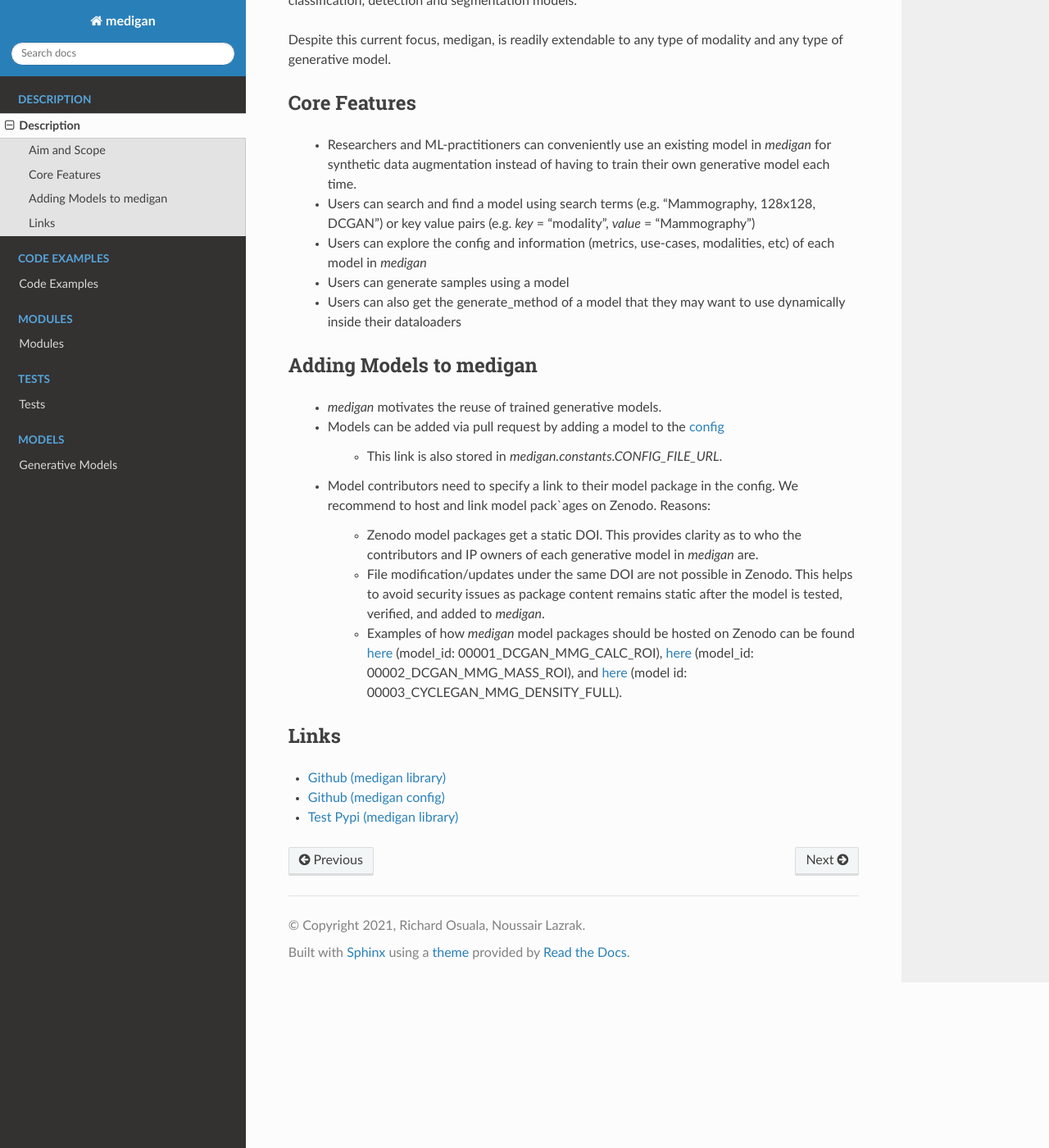
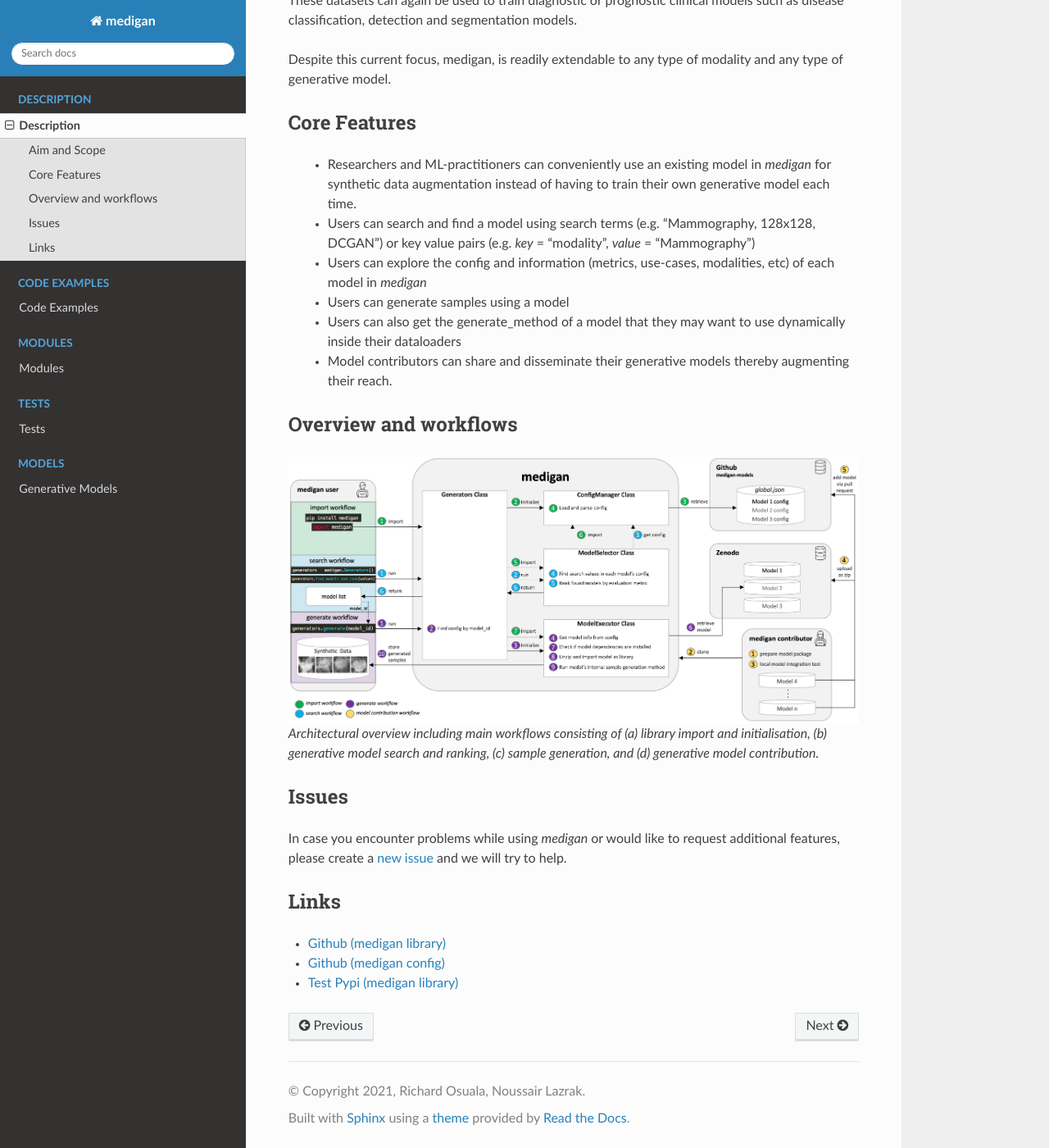
Before and after one commit to RichardObi/medigan, a Sphinx documentation site: the page built from docs/source/description.rst, in a window 1280 px wide and 1400 px high, scrolled down 479 px. Shown: the whole window at 82% size. Built offline with Sphinx 7.4.7 and the Read the Docs theme 2.0.0, drawn with Linux system fonts in a browser that asks for light colours; some of the changed text lies outside the part shown.

Commit message:
Added 00004 model to documentation. Adjusted description.rst and models.rst

```diff
--- a/docs/source/description.rst
+++ b/docs/source/description.rst
@@ -26,22 +26,22 @@
 
     - Users can also get the generate_method of a model that they may want to use dynamically inside their dataloaders
 
-Adding Models to medigan
+    - Model contributors can share and disseminate their generative models thereby augmenting their reach.
+
+
+Overview and workflows
 ___________________________
 
-    - `medigan` motivates the reuse of trained generative models.
+.. figure:: _static/medigan-workflows.png
+   :alt: Architectural overview and main workflows
 
-    - Models can be added via pull request by adding a model to the `config <https://github.com/RichardObi/medigan-models>`_
+   Architectural overview including main workflows consisting of (a) library import and initialisation, (b) generative model search and ranking, (c) sample generation, and (d) generative model contribution.
 
-        - This link is also stored in `medigan.constants.CONFIG_FILE_URL`.
 
-    - Model contributors need to specify a link to their model package in the config. We recommend to host and link model pack`ages on Zenodo. Reasons:
+Issues
+_______________
+In case you encounter problems while using `medigan` or would like to request additional features, please create a `new issue <https://github.com/RichardObi/medigan/issues>`_ and we will try to help.
 
-        - Zenodo model packages get a static DOI. This provides clarity as to who the contributors and IP owners of each generative model in `medigan` are.
-
-        - File modification/updates under the same DOI are not possible in Zenodo. This helps to avoid security issues as package content remains static after the model is tested, verified, and added to `medigan`.
-
-        - Examples of how `medigan` model packages should be hosted on Zenodo can be found `here <https://doi.org/10.5281/zenodo.5187714>`_ (model_id: 00001_DCGAN_MMG_CALC_ROI), `here <https://doi.org/10.5281/zenodo.5188557>`_ (model_id: 00002_DCGAN_MMG_MASS_ROI), and `here <https://doi.org/10.5281/zenodo.5547263>`_ (model id: 00003_CYCLEGAN_MMG_DENSITY_FULL).
 
 Links
 ___________________________
--- a/docs/source/models.rst
+++ b/docs/source/models.rst
@@ -20,3 +20,8 @@
 _______________________________________
 
 - `Documentation on Zenodo <https://doi.org/10.5281/zenodo.5547263>`_
+
+00004_PIX2PIX_MASKTOMASS_BREAST_MG_SYNTHESIS
+_______________________________________
+
+- `Documentation on Zenodo <https://doi.org/10.5281/zenodo.5554950>`_
```
